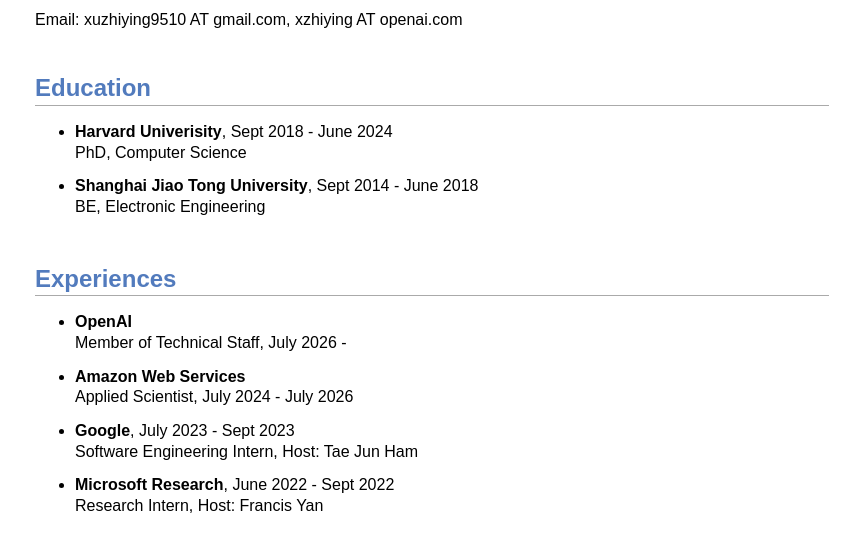
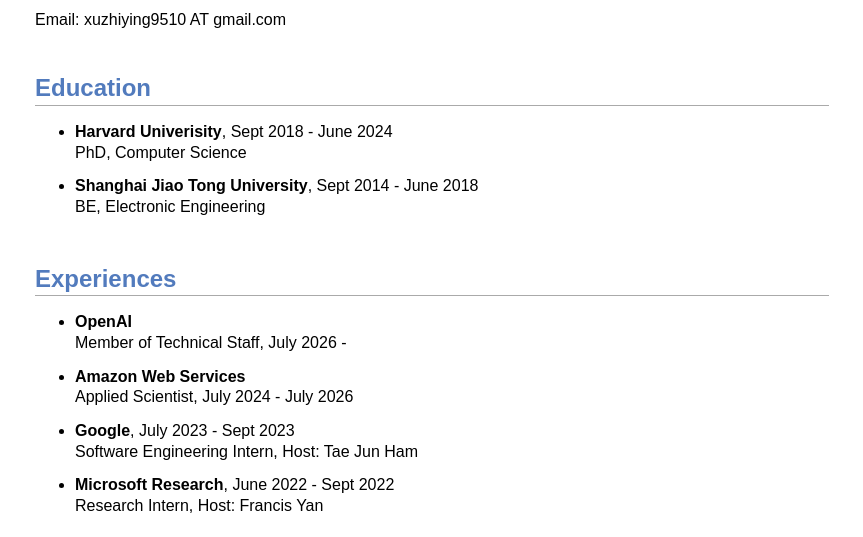
Before and after one commit to xuzhiying9510/xuzhiying9510.github.io, a plain HTML site: page index.html in a window 1280 px wide. Shown: the part 375-912 px from the top of the page, without its empty margins (208-1071 px from the left). Drawn offline with Linux system fonts and the light colour scheme.

Commit message:
Update index.html

```diff
--- a/index.html
+++ b/index.html
@@ -31,7 +31,7 @@
                         <a href="http://www.sjtu.edu.cn/">Shanghai Jiao Tong University</a>.
                     </p>
                     <p>
-                        Email: xuzhiying9510 AT gmail.com, xzhiying AT openai.com
+                        Email: xuzhiying9510 AT gmail.com
                     </p>
                 </td>
                 <td width='5%'></td>
```
